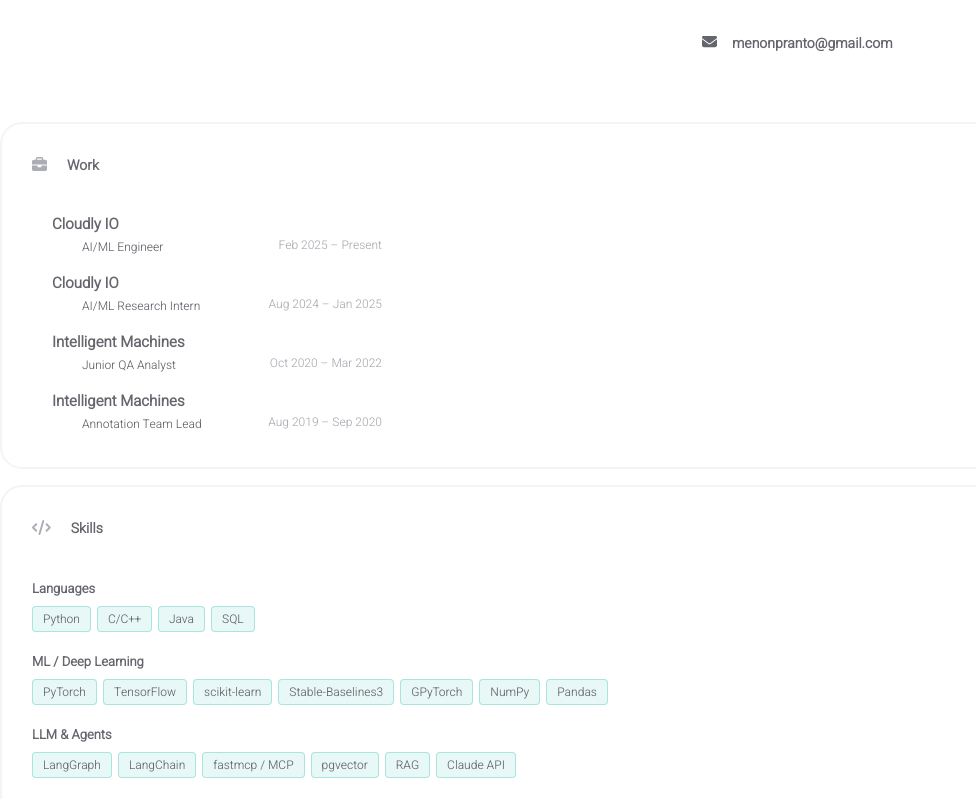
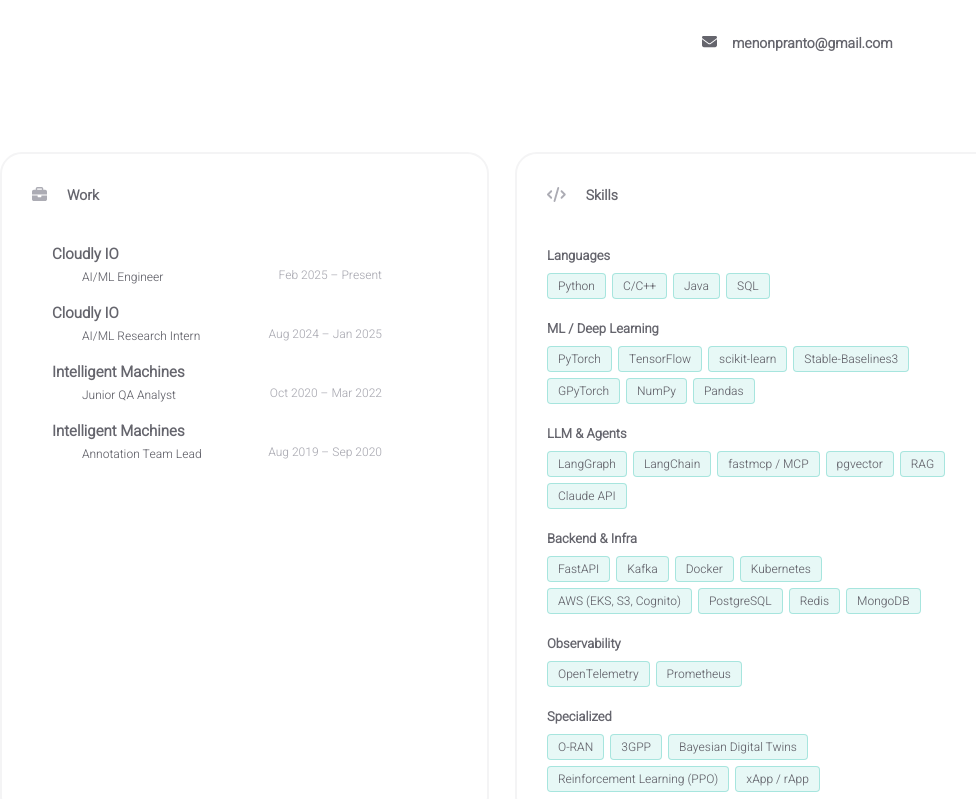
Before and after one commit to WaterMenon09/Personal-Portfolio, a React (Create React App) app: page /Personal-Portfolio/about in a window 1280 px wide. Shown: the part 720-1519 px from the top of the page, without its empty margins (138-1114 px from the left). Built offline with nearby package versions, Linux system fonts and the light colour scheme.

Commit message:
Refactor layout styles for skills and works sections in homepage and about pages

```diff
--- a/src/components/about/styles/skills.css
+++ b/src/components/about/styles/skills.css
@@ -1,7 +1,7 @@
 @import "../../../data/styles.css";
 
 .skills {
-	margin-top: 20px;
+	margin-top: 0;
 }
 
 .skills-body {
--- a/src/pages/styles/about.css
+++ b/src/pages/styles/about.css
@@ -69,6 +69,43 @@
 	display: none;
 }
 
+.about-after-title {
+	display: flex;
+	gap: 30px;
+	align-items: stretch;
+	padding-top: 30px;
+}
+
+.about-works {
+	flex: 1;
+}
+
+.about-skills {
+	flex: 1;
+}
+
+.about-works .works,
+.about-skills .skills {
+	height: 100%;
+}
+
+.about-works .card,
+.about-skills .card {
+	height: 100%;
+	box-sizing: border-box;
+}
+
+@media (max-width: 1024px) {
+	.about-after-title {
+		flex-direction: column;
+	}
+
+	.about-works .card,
+	.about-skills .card {
+		height: auto;
+	}
+}
+
 @media (max-width: 1024px) {
 	.about-logo {
 		z-index: 100;
--- a/src/pages/styles/homepage.css
+++ b/src/pages/styles/homepage.css
@@ -71,6 +71,8 @@
 
 .homepage-after-title {
 	display: flex;
+	gap: 30px;
+	align-items: stretch;
 }
 
 .homepage-projects {
@@ -89,14 +91,24 @@
 }
 
 .homepage-works {
-	flex-basis: 600px;
+	flex: 1;
 	padding-top: 30px;
 }
 
 .homepage-skills {
-	flex-basis: 600px;
+	flex: 1;
 	padding-top: 30px;
-	margin-left: 30px;
+}
+
+.homepage-works .works,
+.homepage-skills .skills {
+	height: 100%;
+}
+
+.homepage-works .card,
+.homepage-skills .card {
+	height: 100%;
+	box-sizing: border-box;
 }
 
 @media (max-width: 1024px) {
@@ -149,14 +161,17 @@
 	}
 
 	.homepage-works {
-		flex-basis: auto;
-		margin-left: -25px;
-		margin-right: -25px;
+		flex: none;
+		width: 100%;
 	}
 
 	.homepage-skills {
-		flex-basis: auto;
-		margin-left: -25px;
-		margin-right: -25px;
+		flex: none;
+		width: 100%;
+	}
+
+	.homepage-works .card,
+	.homepage-skills .card {
+		height: auto;
 	}
 }
```
